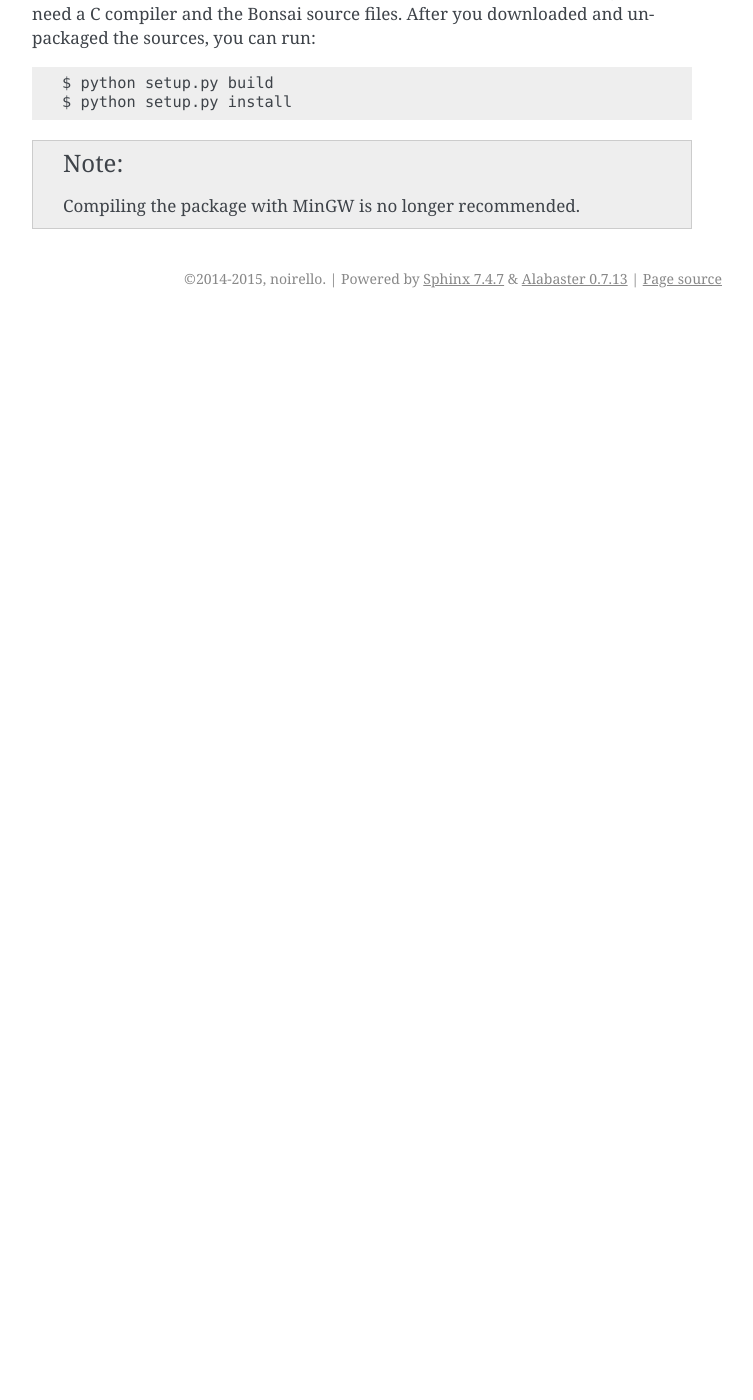
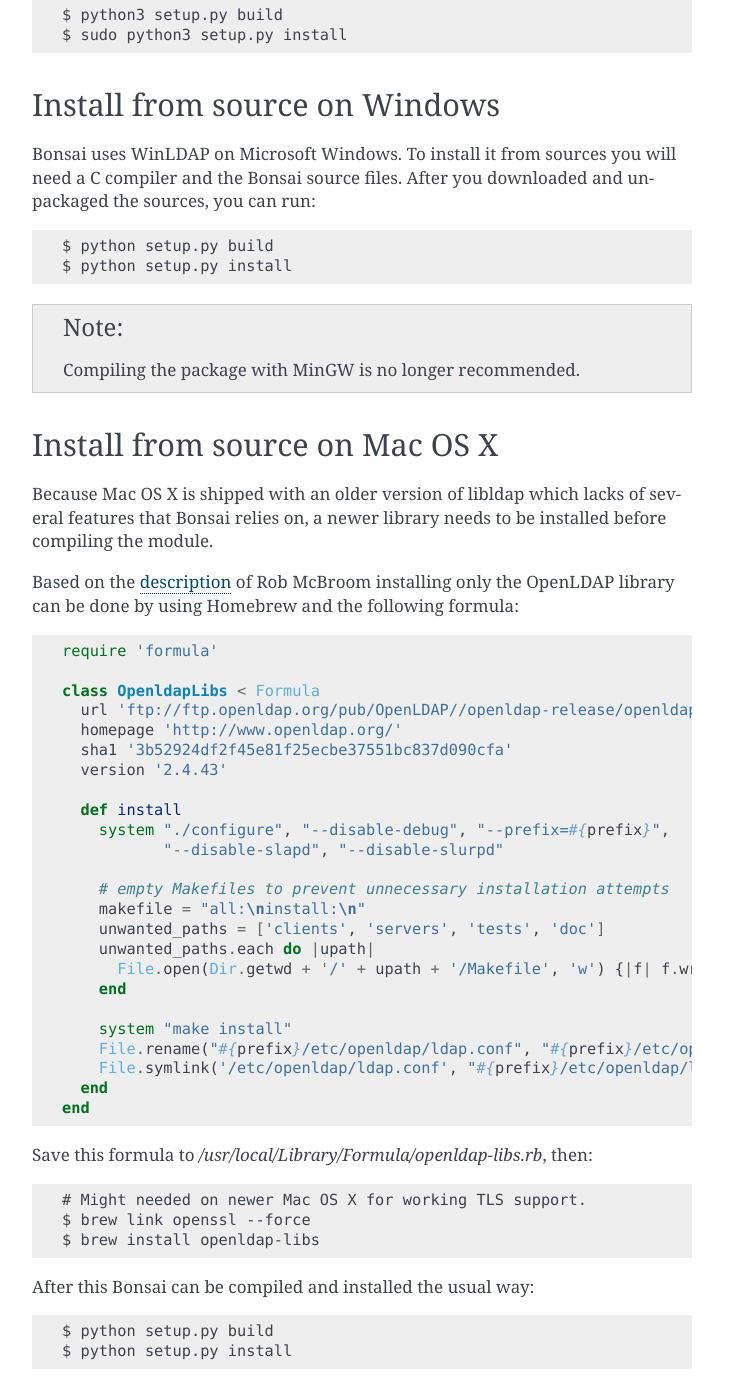
Before and after one commit to noirello/bonsai, a Sphinx documentation site: the page built from docs/install.rst, in a window 1280 px wide and 1400 px high, scrolled down 717 px. Shown: the whole window, without its empty margins (388-1141 px from the left). Built offline with Sphinx 7.4.7, drawn with Linux system fonts in a browser that asks for light colours; before the commit the page ends 1035 px from its top, so only the background shows below that; some of the changed text lies outside the part shown.

Commit message:
Added Mac OS X installation to docs, added new members to the test server. Changed Dockerfile to the latest Fedora.

```diff
--- a/docs/install.rst
+++ b/docs/install.rst
@@ -1,5 +1,12 @@
 Installing
 ==========
+
+Using pip
+---------
+
+Bonsai can be simply installed with Pip::
+
+   pip install bonsai
 
 Install from source on Linux
 ----------------------------
@@ -22,9 +29,9 @@
 - The libsasl header files. They are usually installed in a package such as
   **libsasl-dev**.
 
-- The Bonsai source files. You can download it form the project's `GitHub site`_.
+- The Bonsai source files. You can download it from the project's `GitHub site`_.
 
-.. _github site: https://github.com/Noirello/bonsai
+.. _github site: https://github.com/noirello/bonsai
 
 Once you downloaded and unpackaged the Bonsai source files, you can run the
 following command to compile and install the package::
@@ -44,3 +51,53 @@
 
 .. note::
    Compiling the package with MinGW is no longer recommended.
+
+Install from source on Mac OS X
+-------------------------------
+
+Because Mac OS X is shipped with an older version of libldap which lacks of
+several features that Bonsai relies on, a newer library needs to be installed
+before compiling the module.
+
+Based on the `description`_ of Rob McBroom installing only the OpenLDAP library
+can be done by using Homebrew and the following formula:
+
+.. code-block:: ruby
+
+ require 'formula'
+
+ class OpenldapLibs < Formula
+   url 'ftp://ftp.openldap.org/pub/OpenLDAP//openldap-release/openldap-2.4.43.tgz'
+   homepage 'http://www.openldap.org/'
+   sha1 '3b52924df2f45e81f25ecbe37551bc837d090cfa'
+   version '2.4.43'
+
+   def install
+     system "./configure", "--disable-debug", "--prefix=#{prefix}",
+            "--disable-slapd", "--disable-slurpd"
+
+     # empty Makefiles to prevent unnecessary installation attempts
+     makefile = "all:\ninstall:\n"
+     unwanted_paths = ['clients', 'servers', 'tests', 'doc']
+     unwanted_paths.each do |upath|
+       File.open(Dir.getwd + '/' + upath + '/Makefile', 'w') {|f| f.write(makefile)}
+     end
+
+     system "make install"
+     File.rename("#{prefix}/etc/openldap/ldap.conf", "#{prefix}/etc/openldap/ldap.conf.backup")
+     File.symlink('/etc/openldap/ldap.conf', "#{prefix}/etc/openldap/ldap.conf")
+   end
+ end
+
+Save this formula to `/usr/local/Library/Formula/openldap-libs.rb`, then::
+
+    # Might needed on newer Mac OS X for working TLS support.
+    $ brew link openssl --force
+    $ brew install openldap-libs
+
+After this Bonsai can be compiled and installed the usual way::
+
+    $ python setup.py build
+    $ python setup.py install
+
+.. _description: http://projects.skurfer.com/posts/2011/python_ldap_lion/
```
Also changed, not shown: 3 other files.
